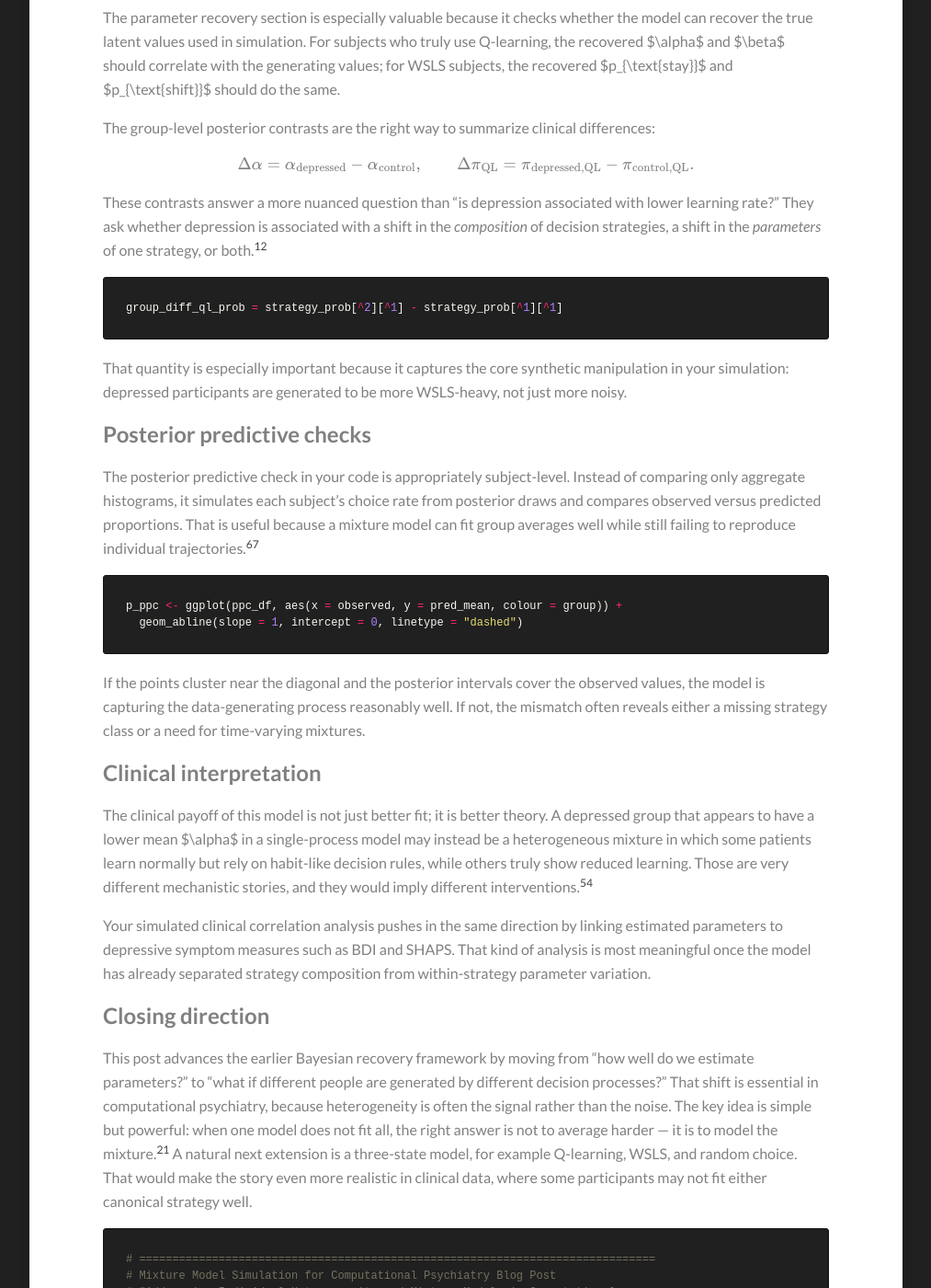
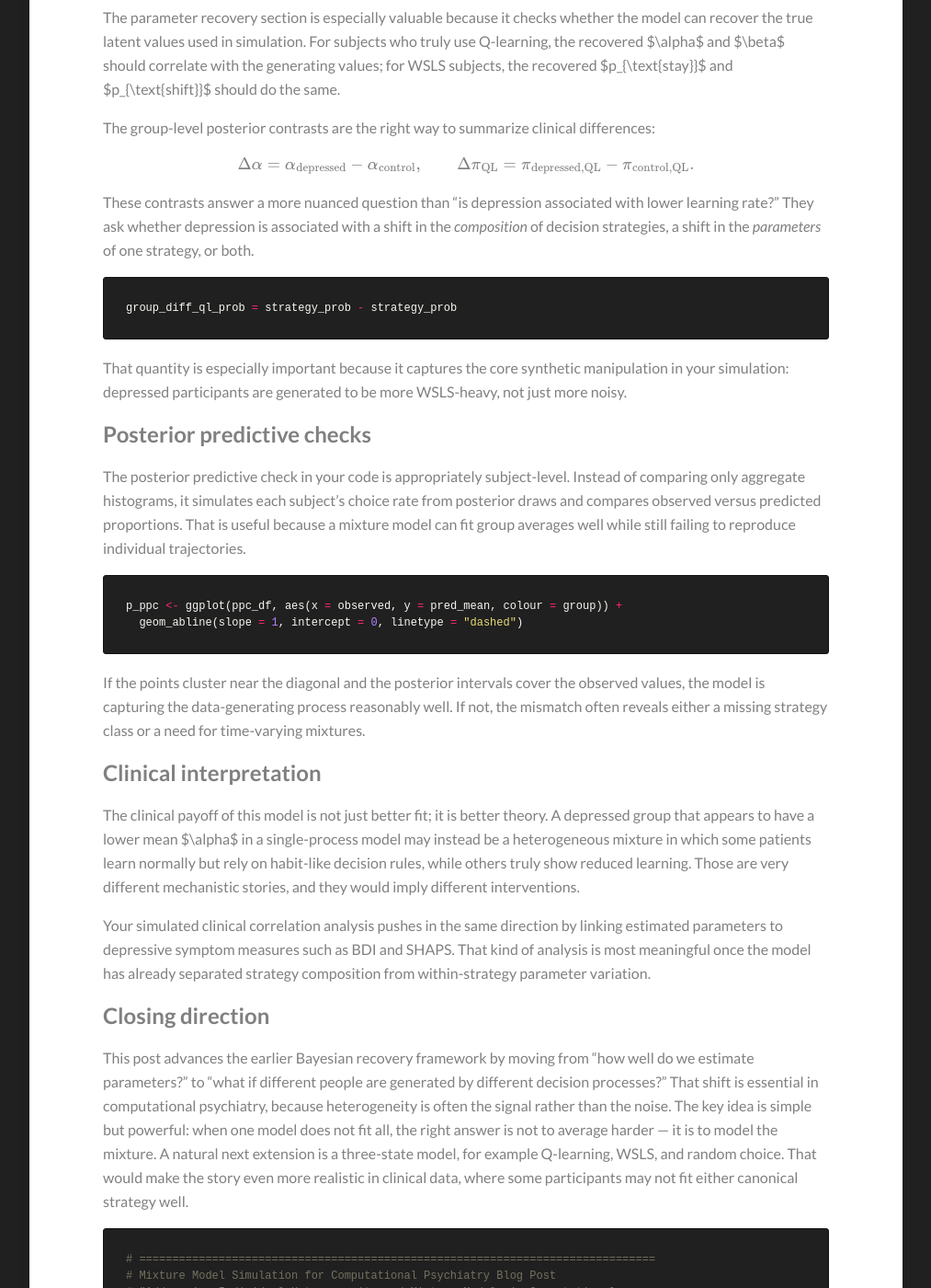
Before and after one commit to Kamran-Afzali/Kamran-Afzali.github.io, a Jekyll site: the page built from _posts/2027-02-24-Q-Learning_DEP_5.md, in a window 1280 px wide and 1400 px high, scrolled down 3046 px. Shown: the whole window at 92% size, without its empty margins (133-1146 px from the left). Built offline with Jekyll 4.4.1, drawn with Linux system fonts in a browser that asks for light colours; our own code applies the rules of GitHub Pages for plain Markdown files; formulas are drawn with MathJax 3; some of the changed text lies outside the part shown.

Commit message:
Update 2027-02-24-Q-Learning_DEP_5.md

````diff
--- a/_posts/2027-02-24-Q-Learning_DEP_5.md
+++ b/_posts/2027-02-24-Q-Learning_DEP_5.md
@@ -1,12 +1,12 @@
 # Addressing Individual Heterogeneity and Mixture Models in Computational Psychiatry
 
-One of the main lessons from computational psychiatry is that a diagnosis rarely maps onto a single decision strategy. This follow-up post extends the earlier Bayesian recovery framework by treating each participant as potentially belonging to one of multiple latent strategy classes, and it uses a mixture model to infer who is learning values and who is following a simpler win–stay/lose–shift heuristic.[^1][^2]
+One of the main lessons from computational psychiatry is that a diagnosis rarely maps onto a single decision strategy. This follow-up post extends the earlier Bayesian recovery framework by treating each participant as potentially belonging to one of multiple latent strategy classes, and it uses a mixture model to infer who is learning values and who is following a simpler win–stay/lose–shift heuristic.
 
-The code you provided is a strong example of this idea in practice: it simulates control and depressed groups with different strategy proportions, fits a Bayesian mixture of Q-learning and WSLS, and then checks whether the model can recover both individual strategies and group-level shifts in latent composition.[^3][^1]
+The code you provided is a strong example of this idea in practice: it simulates control and depressed groups with different strategy proportions, fits a Bayesian mixture of Q-learning and WSLS, and then checks whether the model can recover both individual strategies and group-level shifts in latent composition.
 
 ## Why mixture models matter
 
-A standard hierarchical RL model assumes that all participants share the same generative form and differ only in parameter values. That assumption is often too strong for clinical data, where two people with the same symptom score may use different cognitive policies even on the same task. A mixture model relaxes that assumption by letting the data decide whether a subject is better explained by Q-learning or WSLS, while still estimating group-specific mixing weights.[^4][^5]
+A standard hierarchical RL model assumes that all participants share the same generative form and differ only in parameter values. That assumption is often too strong for clinical data, where two people with the same symptom score may use different cognitive policies even on the same task. A mixture model relaxes that assumption by letting the data decide whether a subject is better explained by Q-learning or WSLS, while still estimating group-specific mixing weights.
 
 Formally, if $z_s \in \{1,2\}$ is the latent strategy for subject $s$, the likelihood becomes a marginal mixture:
 
@@ -14,13 +14,13 @@ $$
 p(\mathbf{y}_s \mid \theta) = \sum_{k=1}^{K} p(z_s = k \mid g_s)\, p(\mathbf{y}_s \mid z_s = k, \theta_k),
 $$
 
-where $g_s$ is group membership, $p(z_s = k \mid g_s)$ is the group-specific mixing probability, and $p(\mathbf{y}_s \mid z_s = k, \theta_k)$ is the strategy-specific likelihood.[^2][^1]
+where $g_s$ is group membership, $p(z_s = k \mid g_s)$ is the group-specific mixing probability, and $p(\mathbf{y}_s \mid z_s = k, \theta_k)$ is the strategy-specific likelihood.
 
 ## Simulating heterogeneous behavior
 
 Your simulation section is doing something important conceptually: it makes heterogeneity explicit before inference. Controls are generated with a 60/40 split between Q-learning and WSLS, while depressed participants are generated with a 30/70 split, which creates a clinically plausible shift in strategy composition rather than only a shift in parameter magnitude.
 
-That distinction matters because a group difference in mean learning rate can be misleading if half the depressed group is actually using a qualitatively different strategy. In that sense, the simulation is a stress test for whether a model can recover latent subtypes instead of averaging them away.[^6]
+That distinction matters because a group difference in mean learning rate can be misleading if half the depressed group is actually using a qualitatively different strategy. In that sense, the simulation is a stress test for whether a model can recover latent subtypes instead of averaging them away.
 
 ```r
 simulate_subject <- function(strategy, N_trials, alpha = NULL, beta = NULL,
@@ -47,8 +47,8 @@ where $\pi_{g_s,k}$ is the strategy probability for group $g_s$. In your code, t
 
 ```stan
 vector[N_strategies] log_lik_s;
-log_lik_s[^1] = log(strategy_prob[g][^1]) + ll_ql;
-log_lik_s[^2] = log(strategy_prob[g][^2]) + ll_wsls;
+log_lik_s = log(strategy_prob[g]) + ll_ql;
+log_lik_s = log(strategy_prob[g]) + ll_wsls;
 target += log_sum_exp(log_lik_s);
 ```
 
@@ -64,7 +64,7 @@ $$
 \mu_{\alpha,\text{ql}} \sim \mathcal{N}(0,1), \qquad \sigma_{\alpha,\text{ql}} \sim \mathcal{N}^+(0,0.5),
 $$
 
-with analogous priors for $\beta$, $p_{\text{stay}}$, and $p_{\text{shift}}$. This is sensible because the model needs regularization, but not so much that it erases the between-group differences the simulation was built to detect.[^7][^6]
+with analogous priors for $\beta$, $p_{\text{stay}}$, and $p_{\text{shift}}$. This is sensible because the model needs regularization, but not so much that it erases the between-group differences the simulation was built to detect.
 
 ```stan
 alpha[s]  = Phi_approx(mu_alpha_ql[g] + sigma_alpha_ql[g] * alpha_raw[s]);
@@ -77,7 +77,7 @@ These transformations also make the model interpretable: the latent raw variable
 
 ## Strategy assignment
 
-The strategy assignment output is one of the most clinically interesting parts of the workflow. Rather than producing a single label, the model yields a posterior probability that each subject used Q-learning versus WSLS. That lets you quantify uncertainty in classification and avoid overconfident subtype assignment.[^4]
+The strategy assignment output is one of the most clinically interesting parts of the workflow. Rather than producing a single label, the model yields a posterior probability that each subject used Q-learning versus WSLS. That lets you quantify uncertainty in classification and avoid overconfident subtype assignment.
 
 ```stan
 strategy_assignment[s] = to_row_vector(softmax(log_post));
@@ -96,17 +96,17 @@ $$
 \Delta \pi_{\text{QL}} = \pi_{\text{depressed,QL}} - \pi_{\text{control,QL}}.
 $$
 
-These contrasts answer a more nuanced question than “is depression associated with lower learning rate?” They ask whether depression is associated with a shift in the *composition* of decision strategies, a shift in the *parameters* of one strategy, or both.[^1][^2]
+These contrasts answer a more nuanced question than “is depression associated with lower learning rate?” They ask whether depression is associated with a shift in the *composition* of decision strategies, a shift in the *parameters* of one strategy, or both.
 
 ```r
-group_diff_ql_prob = strategy_prob[^2][^1] - strategy_prob[^1][^1]
+group_diff_ql_prob = strategy_prob - strategy_prob
 ```
 
 That quantity is especially important because it captures the core synthetic manipulation in your simulation: depressed participants are generated to be more WSLS-heavy, not just more noisy.
 
 ## Posterior predictive checks
 
-The posterior predictive check in your code is appropriately subject-level. Instead of comparing only aggregate histograms, it simulates each subject’s choice rate from posterior draws and compares observed versus predicted proportions. That is useful because a mixture model can fit group averages well while still failing to reproduce individual trajectories.[^6][^7]
+The posterior predictive check in your code is appropriately subject-level. Instead of comparing only aggregate histograms, it simulates each subject’s choice rate from posterior draws and compares observed versus predicted proportions. That is useful because a mixture model can fit group averages well while still failing to reproduce individual trajectories.
 
 ```r
 p_ppc <- ggplot(ppc_df, aes(x = observed, y = pred_mean, colour = group)) +
@@ -117,7 +117,7 @@ If the points cluster near the diagonal and the posterior intervals cover the ob
 
 ## Clinical interpretation
 
-The clinical payoff of this model is not just better fit; it is better theory. A depressed group that appears to have a lower mean $\alpha$ in a single-process model may instead be a heterogeneous mixture in which some patients learn normally but rely on habit-like decision rules, while others truly show reduced learning. Those are very different mechanistic stories, and they would imply different interventions.[^5][^4]
+The clinical payoff of this model is not just better fit; it is better theory. A depressed group that appears to have a lower mean $\alpha$ in a single-process model may instead be a heterogeneous mixture in which some patients learn normally but rely on habit-like decision rules, while others truly show reduced learning. Those are very different mechanistic stories, and they would imply different interventions.
 
 Your simulated clinical correlation analysis pushes in the same direction by linking estimated parameters to depressive symptom measures such as BDI and SHAPS. That kind of analysis is most meaningful once the model has already separated strategy composition from within-strategy parameter variation.
 
@@ -126,7 +126,7 @@ Your simulated clinical correlation analysis pushes in the same direction by lin
 
 ## Closing direction
 
-This post advances the earlier Bayesian recovery framework by moving from “how well do we estimate parameters?” to “what if different people are generated by different decision processes?” That shift is essential in computational psychiatry, because heterogeneity is often the signal rather than the noise. The key idea is simple but powerful: when one model does not fit all, the right answer is not to average harder — it is to model the mixture.[^2][^1] A natural next extension is a three-state model, for example Q-learning, WSLS, and random choice. That would make the story even more realistic in clinical data, where some participants may not fit either canonical strategy well.
+This post advances the earlier Bayesian recovery framework by moving from “how well do we estimate parameters?” to “what if different people are generated by different decision processes?” That shift is essential in computational psychiatry, because heterogeneity is often the signal rather than the noise. The key idea is simple but powerful: when one model does not fit all, the right answer is not to average harder — it is to model the mixture. A natural next extension is a three-state model, for example Q-learning, WSLS, and random choice. That would make the story even more realistic in clinical data, where some participants may not fit either canonical strategy well.
 
 
 
````
Also changed, not shown: other parts of _posts/2027-02-24-Q-Learning_DEP_5.md (+1 -1 lines).
